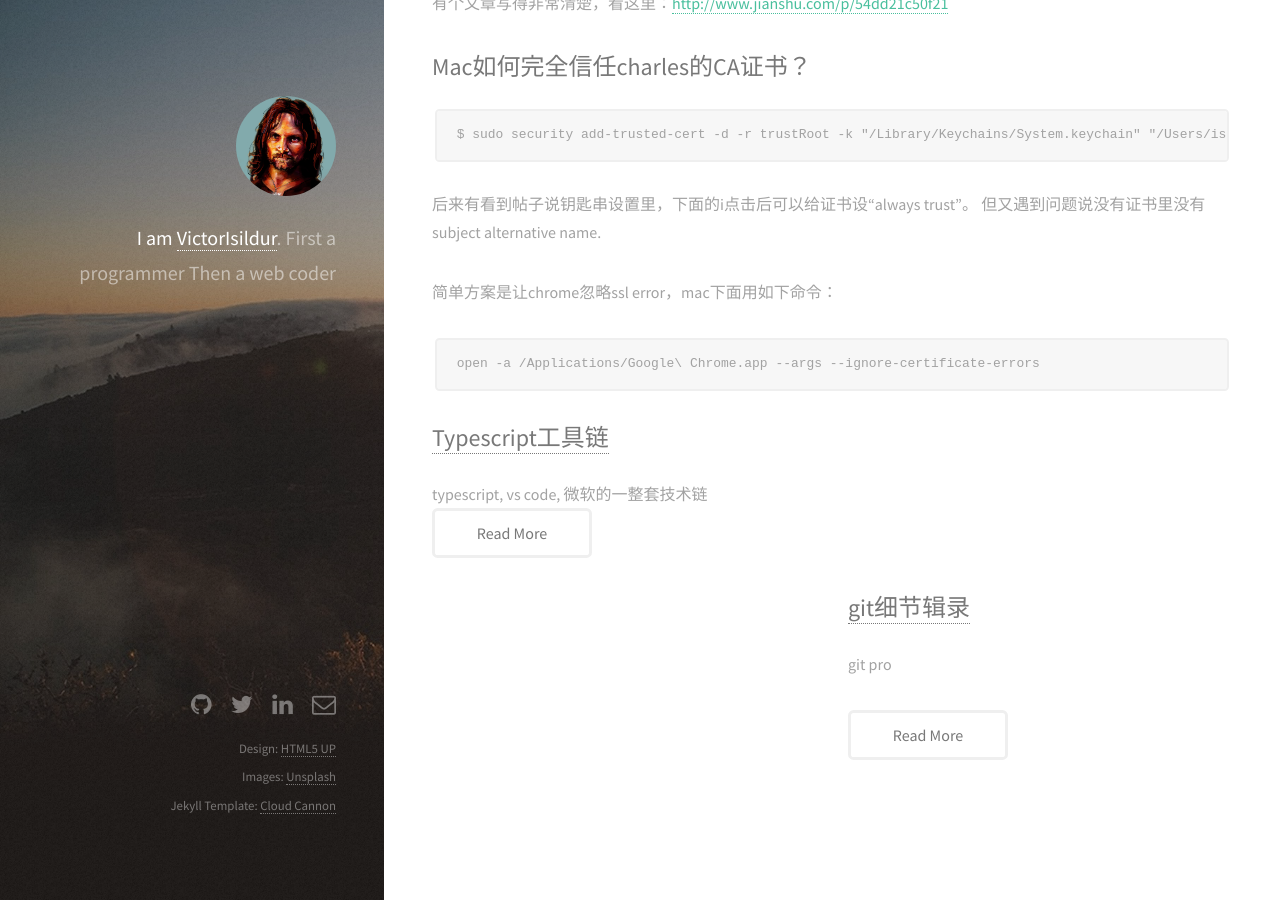
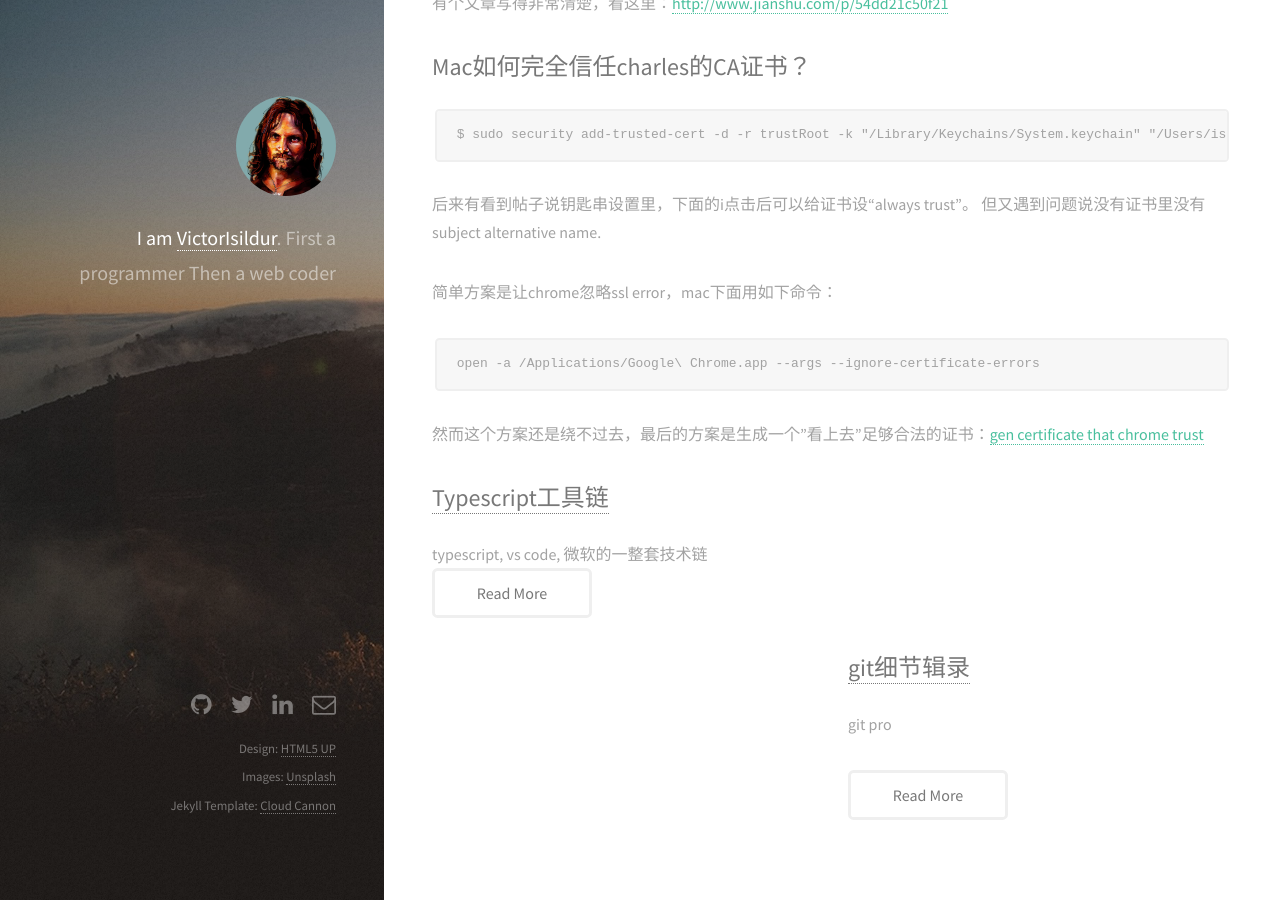
Before and after one commit to victorisildur/victorisildur.github.io, a Jekyll site: the page built from _posts/2016-10-12-tls.markdown, in a window 1280 px wide and 900 px high, scrolled down 2399 px. Built offline with Jekyll 4.4.1, drawn with Linux system fonts in a browser that asks for light colours.

Commit message:
gen cert

````diff
--- a/_posts/2016-10-12-tls.markdown
+++ b/_posts/2016-10-12-tls.markdown
@@ -91,3 +91,5 @@ $ sudo security add-trusted-cert -d -r trustRoot -k "/Library/Keychains/System.k
 ```bash
 open -a /Applications/Google\ Chrome.app --args --ignore-certificate-errors
 ```
+
+然而这个方案还是绕不过去，最后的方案是生成一个"看上去"足够合法的证书：[gen certificate that chrome trust](https://stackoverflow.com/questions/7580508/getting-chrome-to-accept-self-signed-localhost-certificate/43666288#43666288)
````
